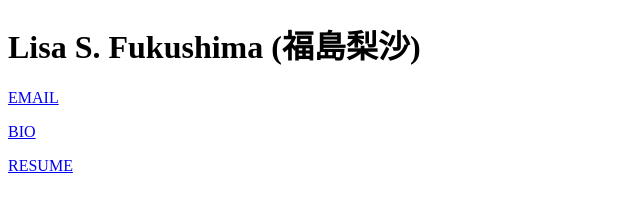
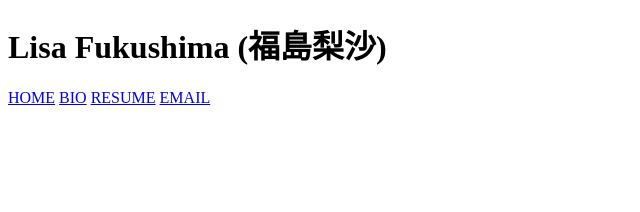
Before and after one commit to pearsilk/pearsilk.github.io, a plain HTML site: page index.html in a window 1280 px wide. Shown: the whole page, without its empty margins (0-640 px from the left). Drawn offline with Linux system fonts and the light colour scheme.

Commit message:
add basic header to all html files

```diff
--- a/index.html
+++ b/index.html
@@ -15,9 +15,11 @@
 	</head>
 
 	<body>
-		<h1>Lisa S. Fukushima (福島梨沙)</h1>
-		<p><a href="mailto:pearsilk.lisa@gmail.com">EMAIL</a></p>
-		<p><a href="./bio.html">BIO</a></p>
-		<p><a href="./resume.html">RESUME</a></p>
+		<h1>Lisa Fukushima (福島梨沙)</h1>
+		<p><a href="./index.html">HOME</a>
+		   <a href="./bio.html">BIO</a>
+		   <a href="./resume.html">RESUME</a>
+		   <a href="mailto:pearsilk.lisa@gmail.com">EMAIL</a>
+		</p>
 	</body>
 </html>
```
Also changed, not shown: bio.html (+8 -0 lines), resume.html (+7 -4 lines).
